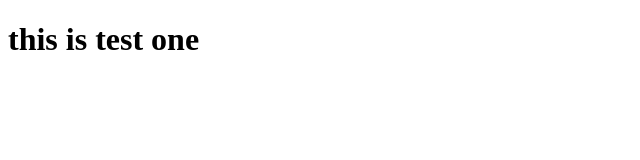
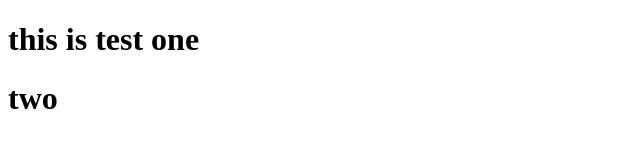
Before and after one commit to iamimranh/test1, a plain HTML site: page index.html in a window 1280 px wide. Shown: the full height of the page, 0-640 px from the left. Drawn offline with Linux system fonts and the light colour scheme.

Commit message:
second add

```diff
--- a/index.html
+++ b/index.html
@@ -8,6 +8,9 @@
 </head>
 <body>
     <h1>this is test one
+    </h1>
+
+    <h1> two
 
     </h1>
 </body>
```
